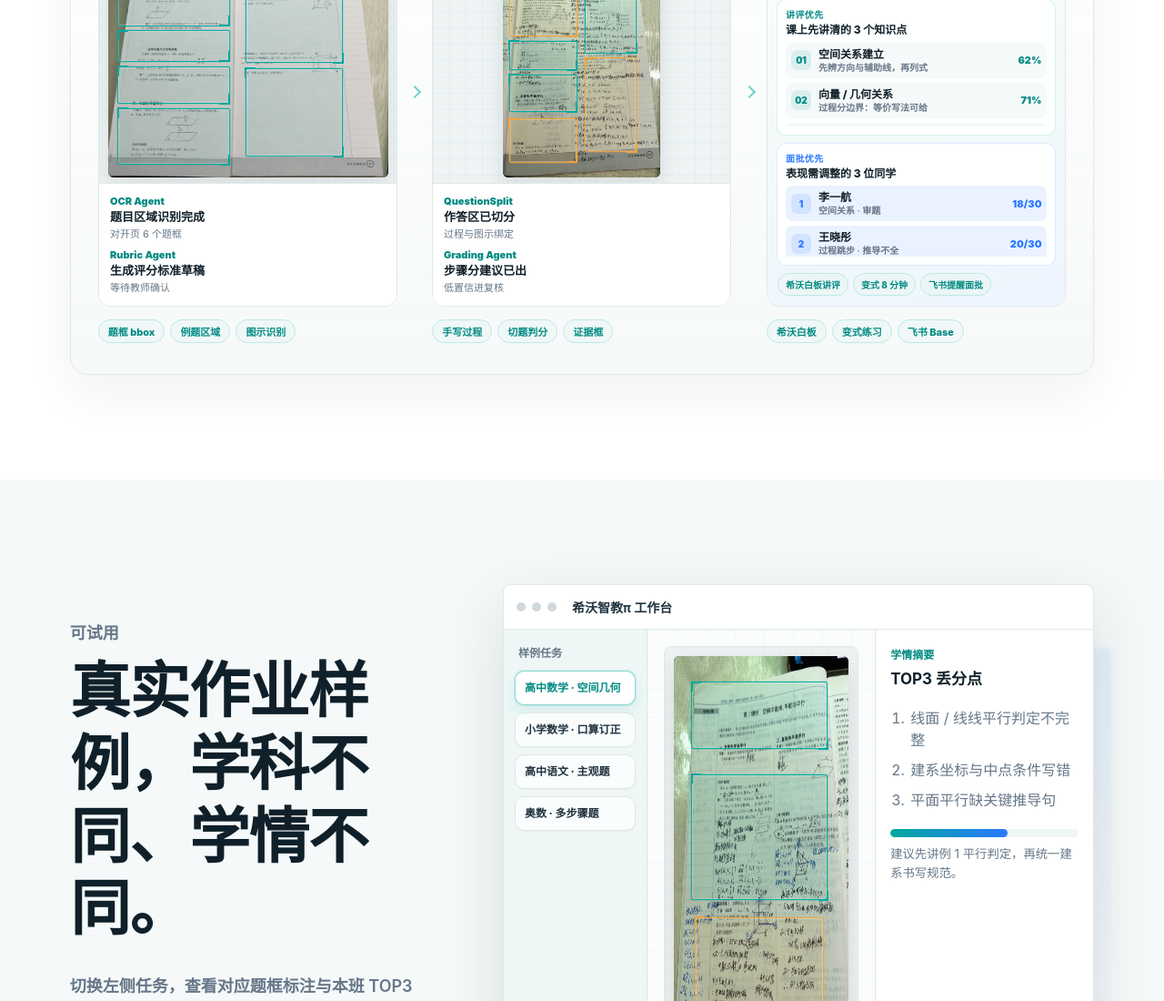
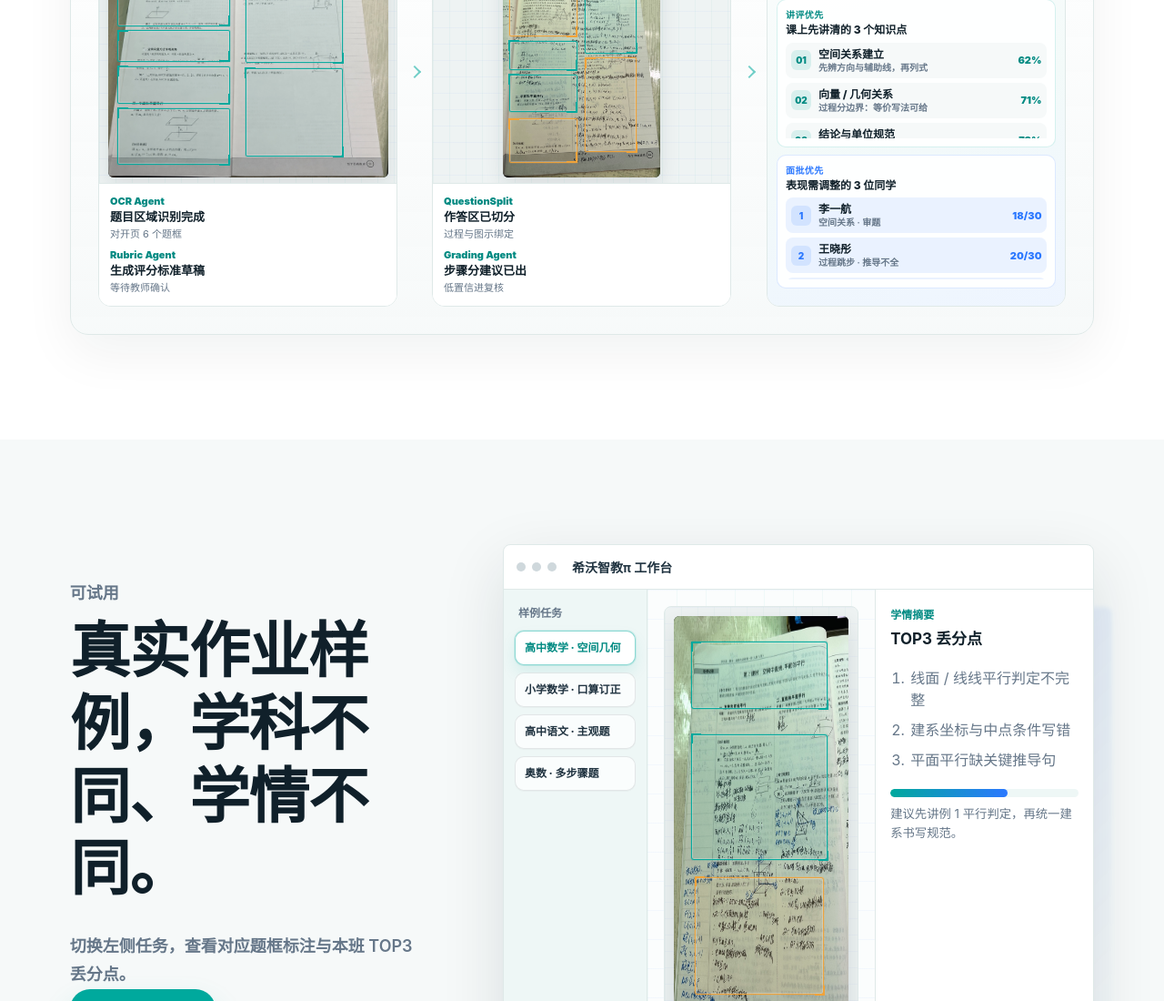
Before and after one commit to lyqqqq66666/ai_teacher, a website: page index.html in a window 1280 px wide. Shown: the part 1292-2392 px from the top of the page at 91% size. Drawn offline with Linux system fonts and the light colour scheme.

Commit message:
[grok] 解决方案三栏去掉意义不明 tag 与课堂动作 chip
- 删除三栏底部 story-col-tags
- 一人一评价卡内不再渲染希沃白板/变式/飞书动作标签

```diff
--- a/index.html
+++ b/index.html
@@ -15,7 +15,7 @@
       href="https://fonts.googleapis.com/css2?family=Noto+Serif+SC:wght@500;600;700&family=Newsreader:opsz,wght@6..72,500;600;700&display=swap"
       rel="stylesheet"
     />
-    <link rel="stylesheet" href="./styles.css?v=demo-sample-top3-1" />
+    <link rel="stylesheet" href="./styles.css?v=story-no-tags-1" />
     <link rel="stylesheet" href="./problems.css?v=inline-1" />
   </head>
   <body>
@@ -77,9 +77,6 @@
             <div class="story-col-visual">
               <div class="workflow-visual is-flow-visible" id="flow-visual-0" aria-label="拍题目预览"></div>
             </div>
-            <div class="story-col-tags" id="flow-tags-0">
-              <span>题框 bbox</span><span>答案解析</span><span>Rubric 草稿</span>
-            </div>
           </article>
 
           <div class="story-col-connector" aria-hidden="true">
@@ -96,9 +93,6 @@
             <div class="story-col-visual">
               <div class="workflow-visual is-flow-visible" id="flow-visual-1" aria-label="拍全班过程预览"></div>
             </div>
-            <div class="story-col-tags" id="flow-tags-1">
-              <span>姓名匹配</span><span>切题判分</span><span>异常复核</span>
-            </div>
           </article>
 
           <div class="story-col-connector" aria-hidden="true">
@@ -114,9 +108,6 @@
             </header>
             <div class="story-col-visual">
               <div class="workflow-visual is-flow-visible" id="flow-visual-2" aria-label="一人一评价预览"></div>
-            </div>
-            <div class="story-col-tags" id="flow-tags-2">
-              <span>希沃白板</span><span>变式练习</span><span>飞书 Base</span>
             </div>
           </article>
         </div>
@@ -441,6 +432,6 @@
 
     <script src="./data/topic-brief.js"></script>
     <script src="./problems.js?v=inline-1"></script>
-    <script src="./script.js?v=demo-sample-top3-1"></script>
+    <script src="./script.js?v=story-no-tags-1"></script>
   </body>
 </html>
--- a/script.js
+++ b/script.js
@@ -164,7 +164,6 @@
           reason: "答句不规范 · 单位",
         },
       ],
-      actions: ["希沃白板讲评", "变式 8 分钟", "飞书提醒面批"],
     },
   },
 ];
@@ -317,7 +316,6 @@
   const brief = item.teachingBrief || {};
   const teachPoints = brief.teachPoints || [];
   const focusStudents = brief.focusStudents || [];
-  const actions = brief.actions || item.tags || [];
 
   const pointsHtml = teachPoints
     .map(
@@ -345,11 +343,6 @@
         <em class="focus-score">${s.score || ""}</em>
       </li>`
     )
-    .join("");
-
-  const actionsHtml = actions
-    .slice(0, 3)
-    .map((a) => `<em>${a}</em>`)
     .join("");
 
   return `
@@ -380,10 +373,6 @@
           </header>
           <ol class="focus-student-list">${studentsHtml}</ol>
         </section>
-
-        <div class="teach-actions" aria-label="课堂动作">
-          ${actionsHtml}
-        </div>
       </div>
     </div>`;
 }
@@ -547,8 +536,6 @@
 const storyColumns = [
   {
     visualId: "flow-visual-0",
-    tagsId: "flow-tags-0",
-    tags: ["题框 bbox", "例题区域", "图示识别"],
     item: {
       barTitle: "采集 · 空白题目",
       screenTitle: "采集 · 空白题目",
@@ -572,8 +559,6 @@
   },
   {
     visualId: "flow-visual-1",
-    tagsId: "flow-tags-1",
-    tags: ["手写过程", "切题判分", "证据框"],
     item: {
       barTitle: "采集 · 全班作答",
       screenTitle: "采集 · 全班作答",
@@ -597,8 +582,6 @@
   },
   {
     visualId: "flow-visual-2",
-    tagsId: "flow-tags-2",
-    tags: ["希沃白板", "变式练习", "飞书 Base"],
     item: flowData[5],
   },
 ];
@@ -615,10 +598,6 @@
 function renderStoryColumns() {
   storyColumns.forEach((col) => {
     renderFlowVisual(col.visualId, col.item);
-    const tagsEl = document.getElementById(col.tagsId);
-    if (tagsEl && col.tags) {
-      tagsEl.innerHTML = col.tags.map((tag) => `<span>${tag}</span>`).join("");
-    }
   });
 }
 
--- a/styles.css
+++ b/styles.css
@@ -1802,7 +1802,7 @@
 
 .story-col {
   display: grid;
-  grid-template-rows: auto minmax(0, 1fr) auto;
+  grid-template-rows: auto minmax(0, 1fr);
   gap: 14px;
   min-width: 0;
   padding: 4px 2px 2px;
@@ -1869,25 +1869,6 @@
 .story-col-visual .workflow-visual {
   height: 100%;
   min-height: 100%;
-}
-
-.story-col-tags {
-  display: flex;
-  flex-wrap: wrap;
-  gap: 6px;
-  min-height: 30px;
-  align-content: start;
-}
-
-.story-col-tags span {
-  padding: 4px 10px;
-  border: 1px solid #bde9e4;
-  border-radius: 999px;
-  background: rgba(238, 247, 246, 0.75);
-  color: var(--teal-dark);
-  font-size: 11px;
-  font-weight: 800;
-  white-space: nowrap;
 }
 
 .story-col-connector {
@@ -2315,24 +2296,6 @@
   color: var(--blue);
 }
 
-.teach-actions {
-  display: flex;
-  flex-wrap: wrap;
-  gap: 5px;
-  padding: 0 1px;
-}
-
-.teach-actions em {
-  font-style: normal;
-  padding: 4px 8px;
-  border-radius: 999px;
-  border: 1px solid #bde9e4;
-  background: rgba(238, 247, 246, 0.9);
-  color: var(--teal-dark);
-  font-size: 10px;
-  font-weight: 800;
-}
-
 @media (max-width: 1100px) {
   .story-board {
     grid-template-columns: 1fr;
```
